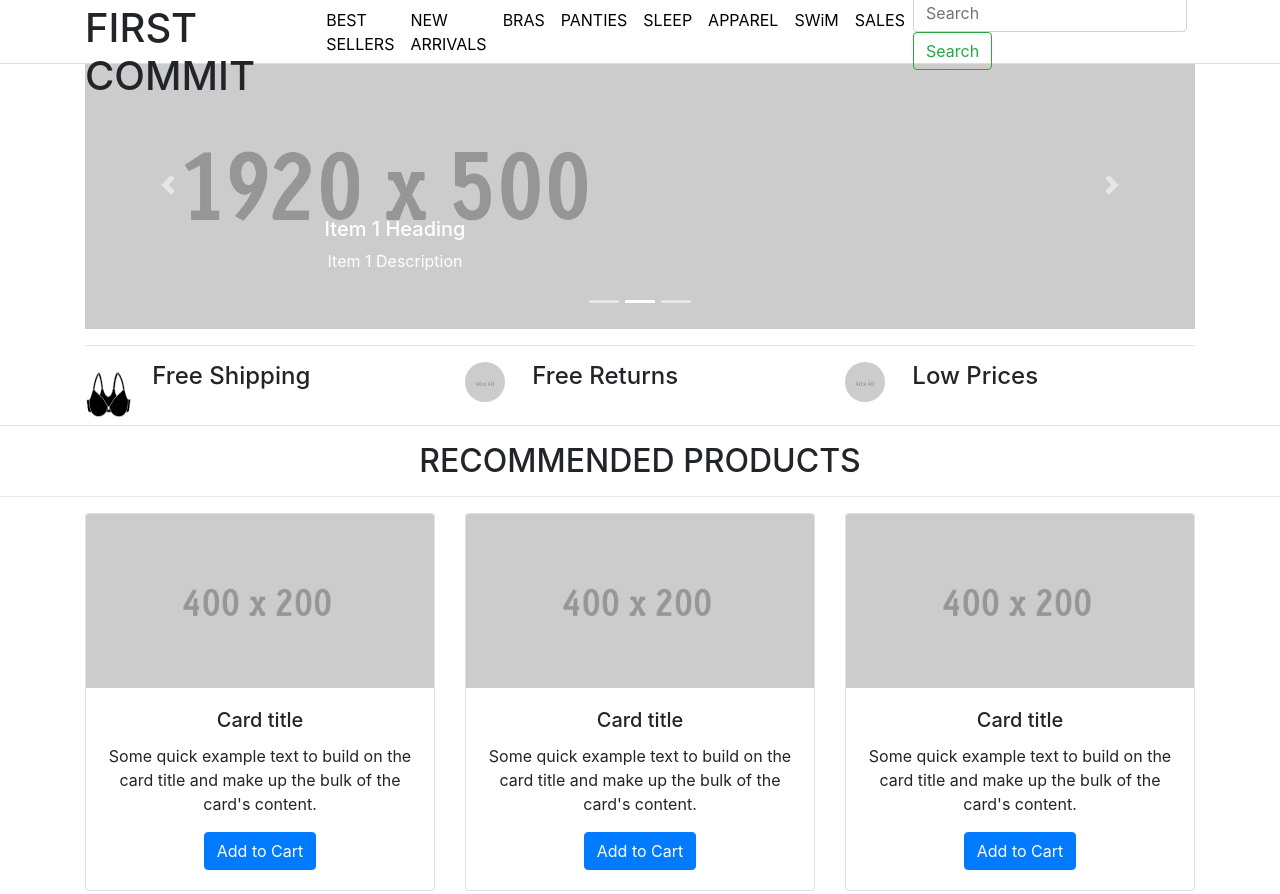
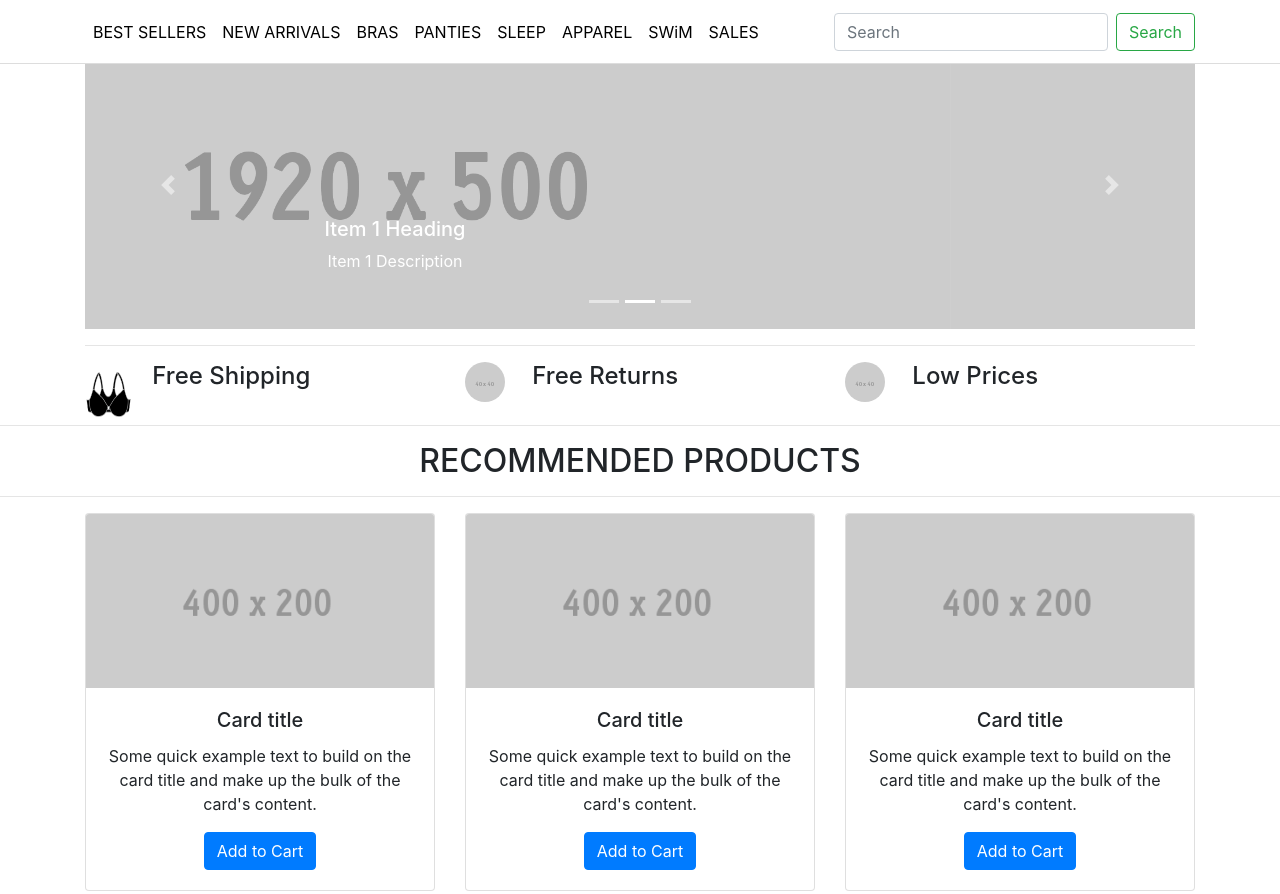
Before and after one commit to ocampoj/ISM4154, a plain HTML site: page ecommerceSite.html in a window 1280 px wide. Shown: the top 894 px of the page. Drawn offline with Linux system fonts and the light colour scheme.

Commit message:
change it back

```diff
--- a/ecommerceSite.html
+++ b/ecommerceSite.html
@@ -13,7 +13,6 @@
     <nav class="navbar navbar-expand-lg fixed-top navbar-dark bg-dark">
       <div class="container">
         <!-- <a class="navbar-brand" href="#">Bogo 50% Off Select Bras</a> -->
-		<h1>THIS IS GIL FIRST COMMIT</h1>
 
         <button class="navbar-toggler" type="button" data-toggle="collapse" data-target="#navbarSupportedContent" aria-controls="navbarSupportedContent" aria-expanded="false" aria-label="Toggle navigation">
         <span class="navbar-toggler-icon"></span>
```
